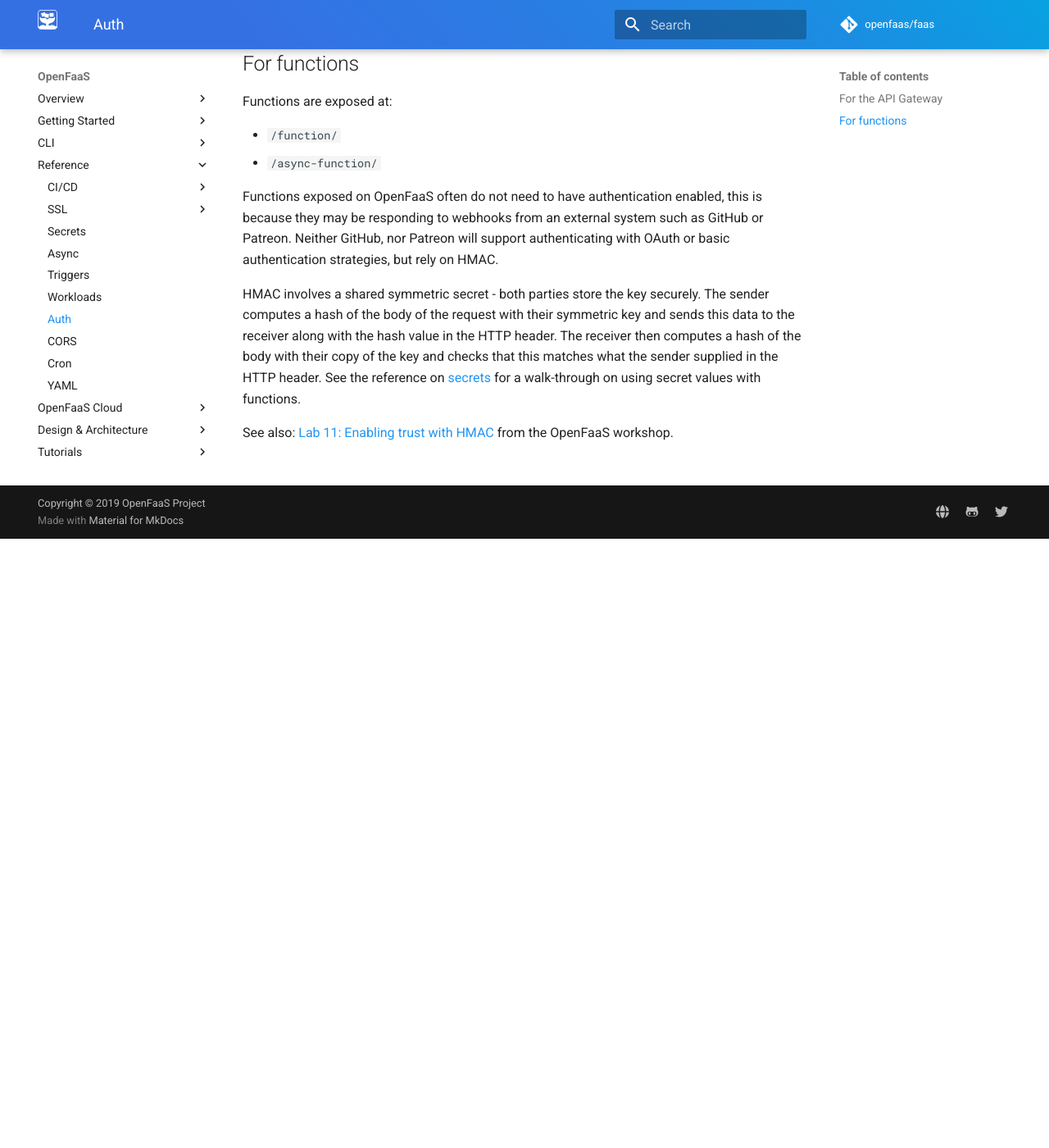
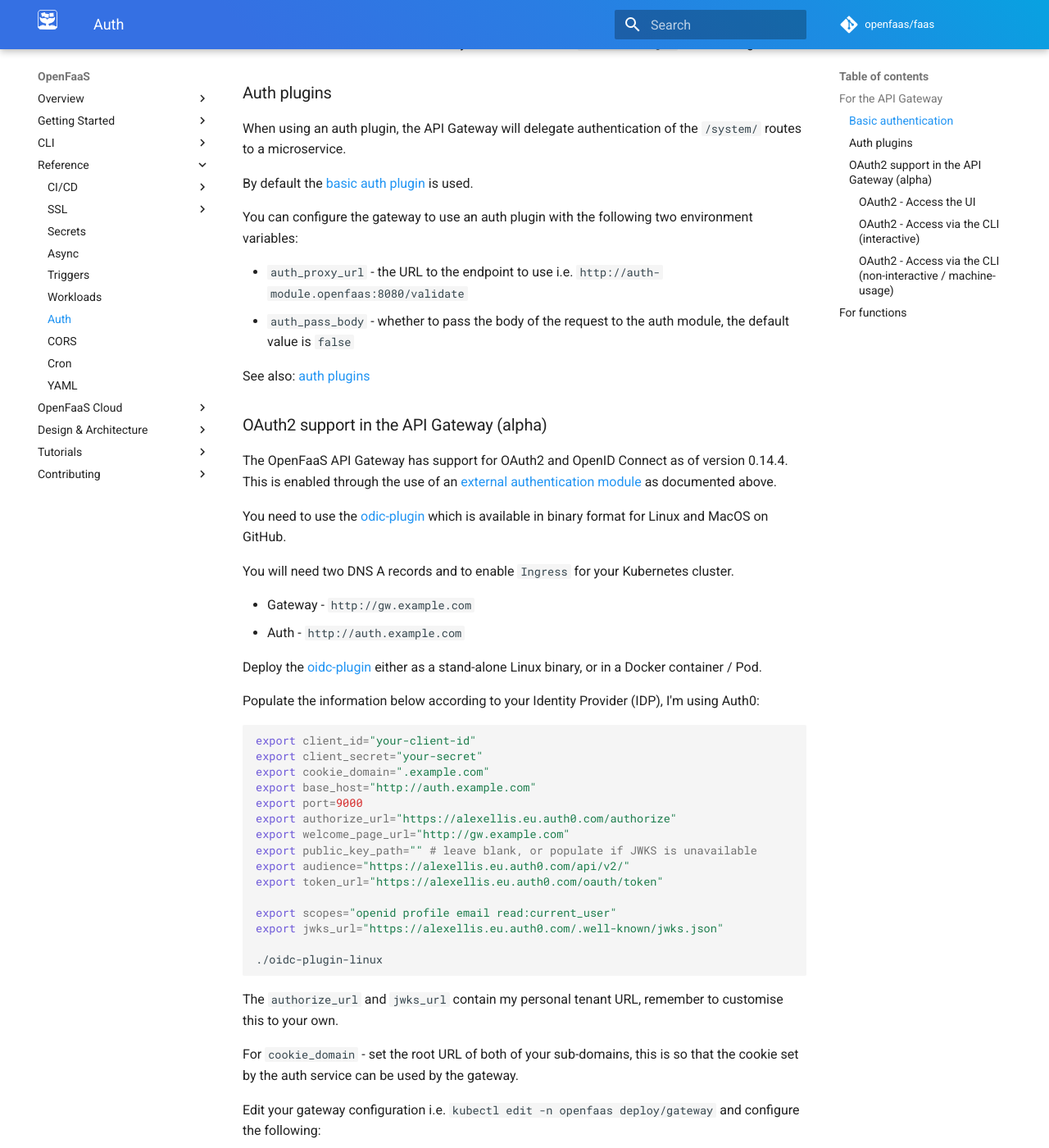
Before and after one commit to openfaas/docs, an MkDocs documentation site: the page built from docs/reference/authentication.md, in a window 1280 px wide and 1400 px high, scrolled down 743 px. Shown: the whole window at 82% size. Built offline with MkDocs 1.6.1 and Material for MkDocs 9.7.7, drawn with Linux system fonts in a browser that asks for light colours; comment, search, counter and statistics services are not loaded; some of the changed text lies outside the part shown.

Commit message:
Add OAuth2 instructions
Signed-off-by: Alex Ellis <alexellis2@gmail.com>

````diff
--- a/docs/reference/authentication.md
+++ b/docs/reference/authentication.md
@@ -3,6 +3,8 @@
 There are two main concerns for authentication for OpenFaaS: the administrative API Gateway API and the individual functions.
 
 ## For the API Gateway
+
+### Basic authentication
 
 When exposing OpenFaaS on the public internet it is important to protect the administrative API endpoints of the API Gateway.
 
@@ -10,13 +12,118 @@ These APIs exist at:
 
 * `/system/`
 
+The OpenFaaS API Gateway as of version 0.8.2 provides built-in basic authentication. It is enabled by default for OpenFaaS on Swarm and Kubernetes when using the helm chart.
+
 It is strongly recommended that you enable basic authentication and use a strong password to protect the `/system/` route. If you prefer to use an alternative authentication strategy then you can also use a reverse proxy such as [Kong](https://getkong.org/docs/) to enable OAuth or another strategy.
-
-The OpenFaaS API Gateway as of version 0.8.2 provides built-in basic authentication. It is enabled by default for OpenFaaS on Swarm and Kubernetes when using the helm chart.
 
 The Kubernetes YAML configuration does not use basic authentication at this point and is only useful for quick testing. If you cannot use helm for any reason then use "tillerless" helm to generate YAML files with basic authentication turned on.
 
 Once basic authentication is enabled you will need to use `faas-cli login` before using the CLI.
+
+### Auth plugins
+
+When using an auth plugin, the API Gateway will delegate authentication of the `/system/` routes to a microservice.
+
+By default the [basic auth plugin](https://github.com/openfaas/faas/tree/master/auth/basic-auth) is used.
+
+You can configure the gateway to use an auth plugin with the following two environment variables:
+
+* `auth_proxy_url` - the URL to the endpoint to use i.e. `http://auth-module.openfaas:8080/validate`
+* `auth_pass_body` - whether to pass the body of the request to the auth module, the default value is `false`
+
+See also: [auth plugins](https://github.com/openfaas/faas/tree/master/auth)
+
+### OAuth2 support in the API Gateway (alpha)
+
+The OpenFaaS API Gateway has support for OAuth2 and OpenID Connect as of version 0.14.4. This is enabled through the use of an [external authentication module](https://github.com/openfaas/faas/tree/master/auth) as documented above.
+
+You need to use the [odic-plugin](https://github.com/alexellis/oidc-plugin-dist) which is available in binary format for Linux and MacOS on GitHub.
+
+You will need two DNS A records and to enable `Ingress` for your Kubernetes cluster.
+
+* Gateway - `http://gw.example.com`
+* Auth - `http://auth.example.com`
+
+Deploy the [oidc-plugin](https://github.com/alexellis/oidc-plugin-dist) either as a stand-alone Linux binary, or in a Docker container / Pod.
+
+Populate the information below according to your Identity Provider (IDP), I'm using Auth0:
+
+```sh
+export client_id="your-client-id"
+export client_secret="your-secret"
+export cookie_domain=".example.com"
+export base_host="http://auth.example.com"
+export port=9000
+export authorize_url="https://alexellis.eu.auth0.com/authorize"
+export welcome_page_url="http://gw.example.com"
+export public_key_path="" # leave blank, or populate if JWKS is unavailable
+export audience="https://alexellis.eu.auth0.com/api/v2/"
+export token_url="https://alexellis.eu.auth0.com/oauth/token"
+
+export scopes="openid profile email read:current_user"
+export jwks_url="https://alexellis.eu.auth0.com/.well-known/jwks.json"
+
+./oidc-plugin-linux
+```
+
+The `authorize_url` and `jwks_url` contain my personal tenant URL, remember to customise this to your own.
+
+For `cookie_domain` - set the root URL of both of your sub-domains, this is so that the cookie set by the auth service can be used by the gateway.
+
+Edit your gateway configuration i.e. `kubectl edit -n openfaas deploy/gateway` and configure the following:
+
+* `auth_proxy_url` - the URL to the [oidc-plugin](https://github.com/alexellis/oidc-plugin-dist)
+* `auth_pass_body` - use the value of `false`
+
+#### OAuth2 - Access the UI
+
+The UI uses the [code grant flow](https://oauth.net/2/grant-types/authorization-code/).
+
+Just visit the gateway and you will be redirected to your IDP to log in: http://gw.example.com
+
+#### OAuth2 - Access via the CLI (interactive)
+
+The CLI uses the [implicit grant flow](https://oauth.net/2/grant-types/implicit/) for interactive usage such as your daily workflow from your own computer / workstation.
+
+Run the following:
+
+```sh
+faas-cli auth \
+  --auth-url https://tenant0.eu.auth0.com/authorize \
+  --audience http://gw.example.com \
+  --client-id "${OAUTH_CLIENT_ID}"
+```
+
+You will receive a token on the command-line, export it with `export TOKEN=""`.
+
+Then use it with any command: `faas-cli list --token="${TOKEN}"`
+
+See also: [faas-cli README](https://github.com/openfaas/faas-cli)
+
+#### OAuth2 - Access via the CLI (non-interactive / machine-usage)
+
+Non-inactive or machine-usage is where you need to access the gateway and you cannot follow a web-browser to authenticate. Here, you need to create a special application in your IDP. It will usually be called a "Machine Application" and has a `client_id` and `client_secret`, these are comparable to a username and password.
+
+We need to use the [client credentials flow](https://oauth.net/2/grant-types/client-credentials/).
+
+You will need this flow for any actions taken within a cron-job, broker, CI/CD job or similar server-access.
+
+Run the following:
+
+```sh
+faas-cli auth \
+  --grant client_credentials \
+  --auth-url https://tenant0.eu.auth0.com/oauth/token \
+  --client-id "${OAUTH_CLIENT_ID}" \
+  --client-secret "${OAUTH_CLIENT_SECRET}"\
+  --audience http://gw.example.com
+```
+
+You will receive a token on the command-line, export it with `export TOKEN=""`.
+
+Then use it with any command: `faas-cli list --token="${TOKEN}"`
+
+See also: [faas-cli README](https://github.com/openfaas/faas-cli)
 
 ## For functions
 
````
